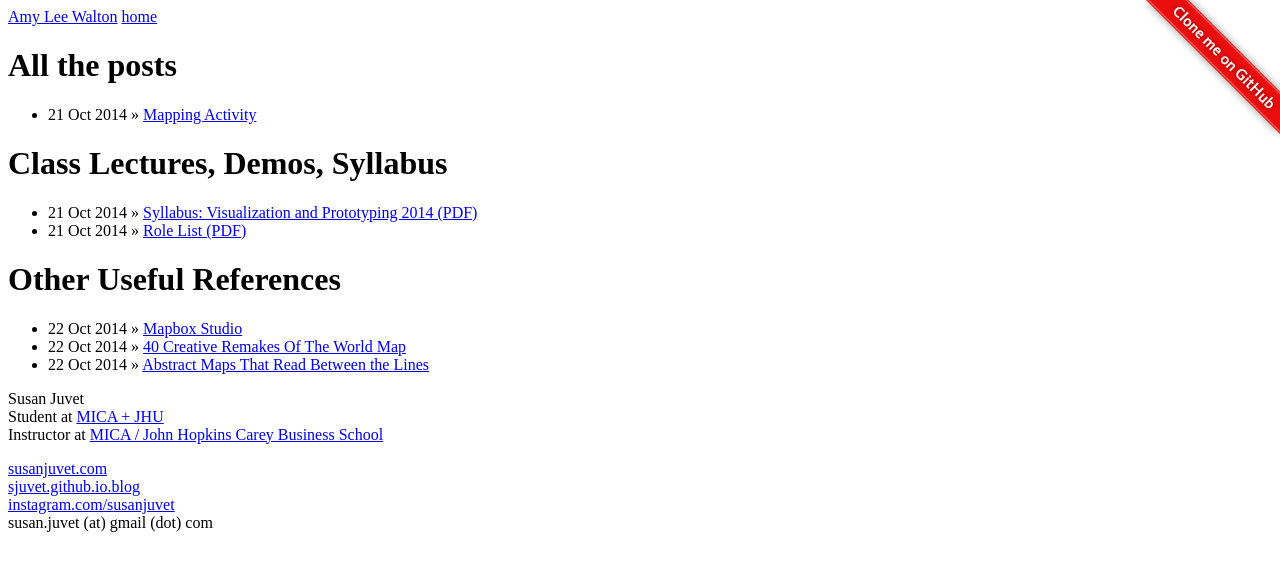
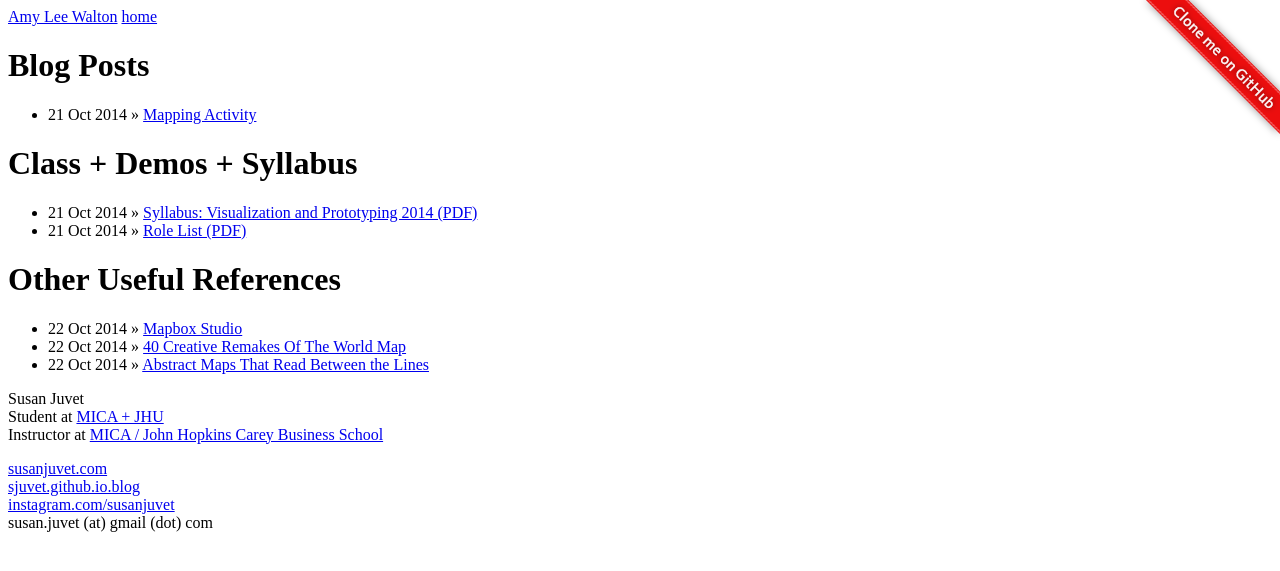
Before and after one commit to SJUVET/blog, a Jekyll site: the page built from index.html, in a window 1280 px wide. Shown: the top 571 px of the page. Built offline with Jekyll 4.4.1, drawn with Linux system fonts in a browser that asks for light colours; Markdown is read by kramdown in place of the engine named in the settings.

Commit message:
homepage

```diff
--- a/index.html
+++ b/index.html
@@ -1,17 +1,17 @@
 ---
 layout: default
-title: Teacher
+title: Susan Juvet's Blog
 ---
 
 <div id="home">
-  <h1>All the posts</h1>
+  <h1>Blog Posts</h1>
   <ul class="posts">
     {% for post in site.posts %}
       <li><span>{{ post.date | date_to_string }}</span> &raquo; <a href="{{ site.url }}/blog-template{{ post.url }}">{{ post.title }}</a></li>
     {% endfor %}
   </ul>
 
-  <h1>Class Lectures, Demos, Syllabus</h1>
+  <h1>Class + Demos + Syllabus</h1>
   <ul class="posts">
     <li><span>21 Oct 2014</span> &raquo; <a href="{{ site.url }}/blog-template/pdfs/Syllabus_Visualization-and-Prototyping-2014.pdf">Syllabus: Visualization and Prototyping 2014 (PDF)</a></li>
     <li><span>21 Oct 2014</span> &raquo; <a href="{{ site.url }}/blog-template/pdfs/01_RoleList.pdf">Role List (PDF)</a></li>
```
